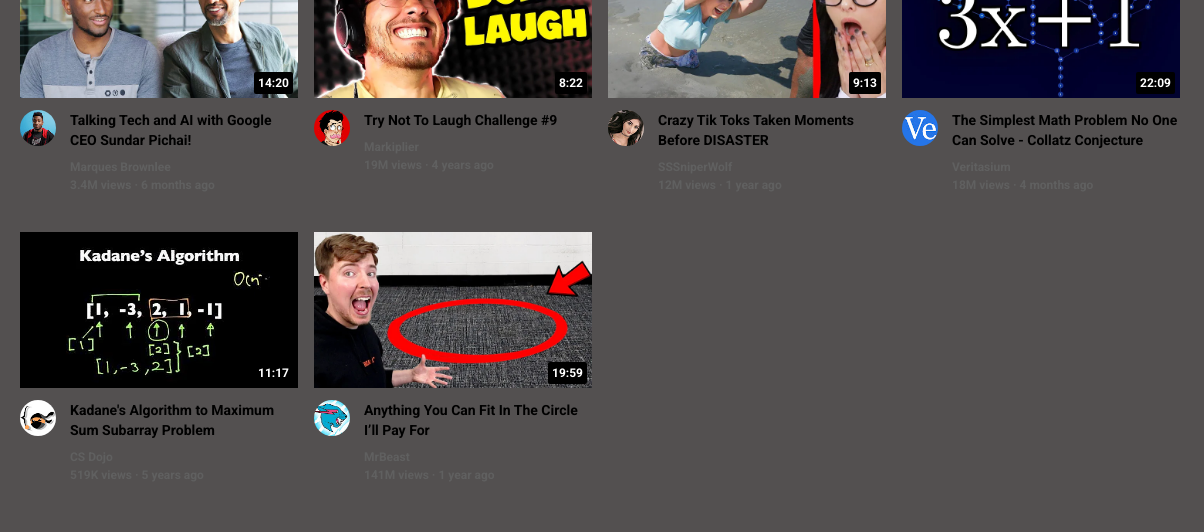
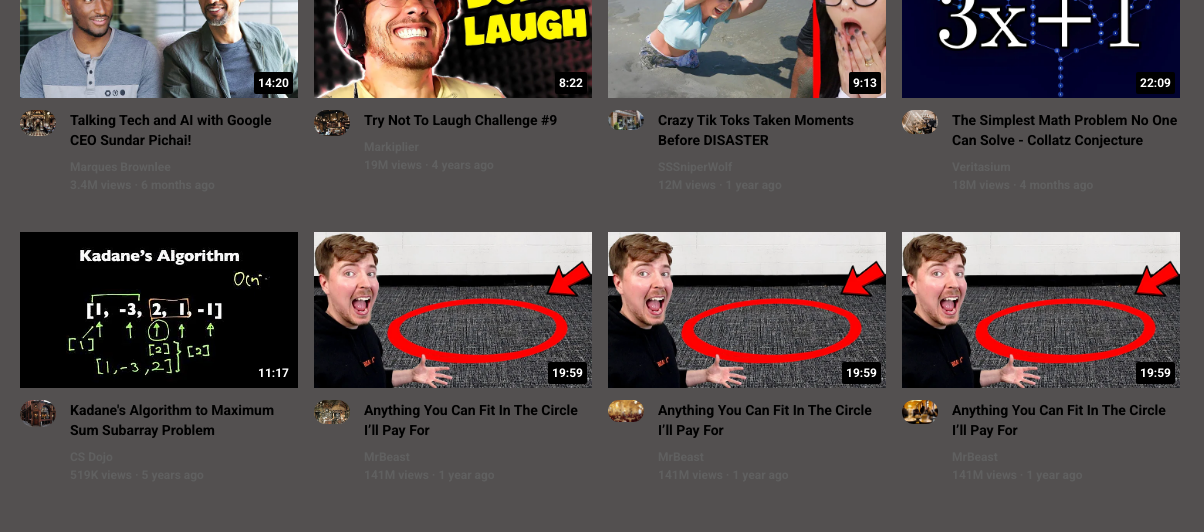
Before and after one commit to JosieSavill/coffee-hub, a plain HTML site: page index.html in a window 1280 px wide. Shown: the part 138-670 px from the top of the page, 76-1280 px from the left. Drawn offline with Linux system fonts and the light colour scheme.

Commit message:
added coffee house images

```diff
--- a/index.html
+++ b/index.html
@@ -82,7 +82,7 @@
                     </div>
                     <div class="video-info-grid">
                         <div class="channel-picture">
-                            <img class="profile-picture"  src="channel-pictures/channel-1.jpeg">
+                            <img class="profile-picture"  src="channel-pictures/coffee-house-aa.jpg">
 
                         </div>
                         <div class="video-info">
@@ -109,7 +109,7 @@
                     </div>
                     <div class="video-info-grid">
                         <div class="channel-picture">
-                            <img class="profile-picture"  src="channel-pictures/channel-2.jpeg">
+                            <img class="profile-picture"  src="channel-pictures/coffee-house-b.jpg">
                         </div>
                         <div class="video-info">
                             <p class="video-title">
@@ -134,7 +134,7 @@
                     </div>
                     <div class="video-info-grid">
                         <div class="channel-picture">
-                            <img class="profile-picture"  src="channel-pictures/channel-3.jpeg">
+                            <img class="profile-picture"  src="channel-pictures/coffee-house-c.jpg">
                         </div>
                         <div class="video-info">
                             <p class="video-title">
@@ -161,7 +161,7 @@
                     </div>
                     <div class="video-info-grid">
                         <div class="channel-picture">
-                            <img class="profile-picture"  src="channel-pictures/channel-4.jpeg">
+                            <img class="profile-picture"  src="channel-pictures/coffee-house-d.jpg">
                         </div>
                         <div class="video-info">
                             <p class="video-title">
@@ -186,7 +186,7 @@
                     </div>
                     <div class="video-info-grid">
                         <div class="channel-picture">
-                            <img class="profile-picture"  src="channel-pictures/channel-5.jpeg">
+                            <img class="profile-picture"  src="channel-pictures/cooffee-house-e.jpg">
                         </div>
                         <div class="video-info">
                             <p class="video-title">
@@ -213,7 +213,7 @@
                     </div>
                     <div class="video-info-grid">
                         <div class="channel-picture">
-                            <img class="profile-picture"  src="channel-pictures/channel-6.jpeg">
+                            <img class="profile-picture"  src="channel-pictures/coffee-house-f.jpg">
                         </div>
                         <div class="video-info">
                             <p class="video-title">
@@ -229,6 +229,54 @@
                         </div>
                     </div>
                 </div>
+
+                <div class="video-preview">
+                  <div class="thumbnail-row">
+                      <img class="thumbnail" src="thumbnails/thumbnail-6.webp">
+                      <div class="video-time">19:59</div>
+                  </div>
+                  <div class="video-info-grid">
+                      <div class="channel-picture">
+                          <img class="profile-picture"  src="channel-pictures/coffee-house-g.jpg">
+                      </div>
+                      <div class="video-info">
+                          <p class="video-title">
+
+                              Anything You Can Fit In The Circle I’ll Pay For
+                          </p>
+                          <p class="video-author">
+                              MrBeast
+                          </p>
+                          <p class="video-stats">
+                              141M views · 1 year ago
+                          </p>
+                      </div>
+                  </div>
+              </div>
+
+              <div class="video-preview">
+                <div class="thumbnail-row">
+                    <img class="thumbnail" src="thumbnails/thumbnail-6.webp">
+                    <div class="video-time">19:59</div>
+                </div>
+                <div class="video-info-grid">
+                    <div class="channel-picture">
+                        <img class="profile-picture"  src="channel-pictures/coffee-house-h.jpg">
+                    </div>
+                    <div class="video-info">
+                        <p class="video-title">
+
+                            Anything You Can Fit In The Circle I’ll Pay For
+                        </p>
+                        <p class="video-author">
+                            MrBeast
+                        </p>
+                        <p class="video-stats">
+                            141M views · 1 year ago
+                        </p>
+                    </div>
+                </div>
+            </div>
             </section>
         </main>
     </body>
```
Also changed, not shown: channel-pictures/coffee-house-aa.jpg (added), channel-pictures/coffee-house-b.jpg (added), channel-pictures/coffee-house-c.jpg (added), channel-pictures/coffee-house-d.jpg (added), channel-pictures/coffee-house-f.jpg (added), channel-pictures/coffee-house-g.jpg (added), channel-pictures/coffee-house-h.jpg (added), channel-pictures/cooffee-house-e.jpg (added).
